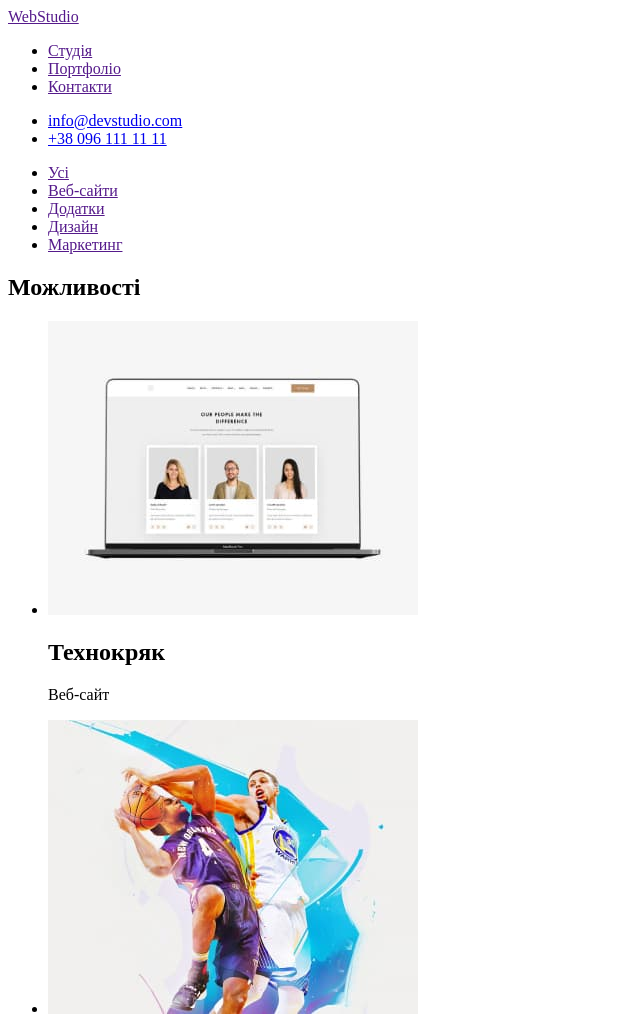
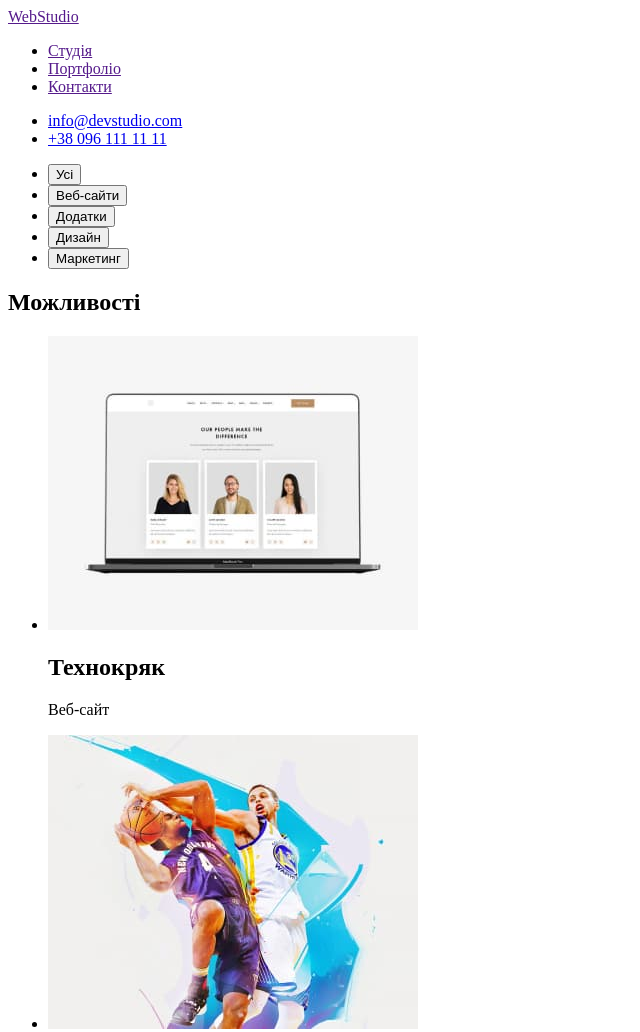
Before and after one commit to ChiJhin/goit-markup-hw-02, a plain HTML site: page index.html in a window 1280 px wide. Shown: the top 1032 px of the page, without its empty margins (0-640 px from the left). Drawn offline with Linux system fonts and the light colour scheme.

Commit message:
Встановив кнопки

```diff
--- a/index.html
+++ b/index.html
@@ -25,11 +25,21 @@
     <main>
       <section>
         <ul>
-          <li><a href="">Усі</a></li>
-          <li><a href="">Веб-сайти</a></li>
-          <li><a href="">Додатки </a></li>
-          <li><a href="">Дизайн</a></li>
-          <li><a href="">Маркетинг</a></li>
+          <li>
+            <a href=""><button>Усі</button></a>
+          </li>
+          <li>
+            <a href=""><button>Веб-сайти</button></a>
+          </li>
+          <li>
+            <a href=""><button>Додатки</button></a>
+          </li>
+          <li>
+            <a href=""><button>Дизайн</button></a>
+          </li>
+          <li>
+            <a href=""><button>Маркетинг</button></a>
+          </li>
         </ul>
       </section>
 
```
